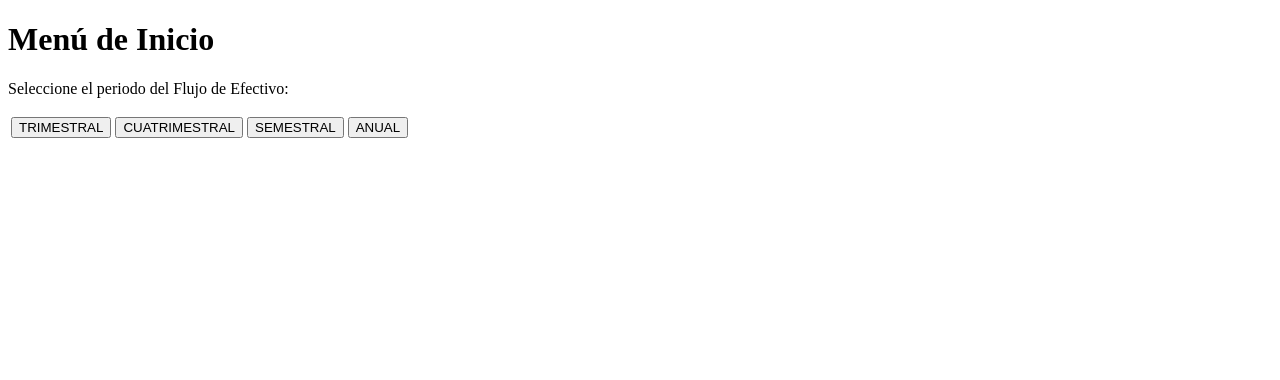
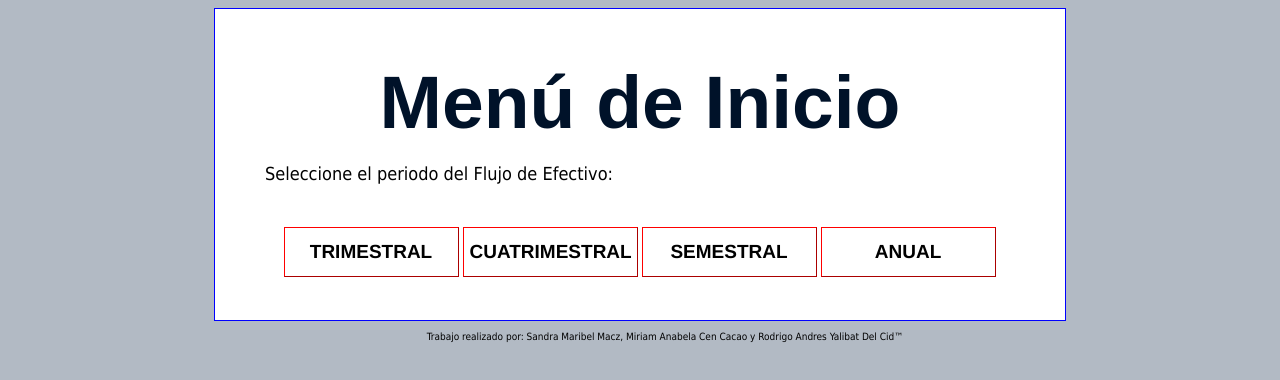
Before and after one commit to Rod-Rod-Rod/conta2, a plain HTML site: page index.html in a window 1280 px wide. Drawn offline with Linux system fonts and the light colour scheme.

Commit message:
Add files via upload

```diff
--- /dev/null
+++ b/index.css
@@ -0,0 +1,52 @@
+body {
+    background-color: #b2bac4;
+
+}
+
+p {
+    color: #000;
+    font-size: 18px;
+    font-family: Tahoma;
+    padding-left: 50px;
+}
+
+h1 {
+    font-size: 75px;
+    font-family: Arial;
+    color:#001229;
+    margin-bottom: 5px;
+    text-align: center;
+}
+
+button {
+    font-family: Helvetica;
+    font-size:19px;
+    font-weight: bold;
+    height: 50px;
+    width:175px;
+    border-color: red;
+    border-width: 1px;
+    background: transparent;
+}
+
+.caja {
+    background: #fff;
+    margin: auto;
+    width: 850px;
+    border-color: blue;
+    border-width: 1px;
+    border-style: solid;
+}
+
+.botones {
+    background: #ffffff;
+    width: 713px;
+    height: 50px;
+    margin: auto;
+    padding: 25px;
+}
+
+.present{
+    font-size: 10px;
+    text-align: center;
+}
--- a/index.html
+++ b/index.html
@@ -1,26 +1,21 @@
 <!DOCTYPE html>
 <html>
 <head>
-    <title>Menú</title>
+    <title>Flujo de Efectivo - Menú</title>
+    <link rel="stylesheet" href="index.css">
 </head>
 <body>
+<div class="caja">
     <h1>Menú de Inicio</h1>
     <p>Seleccione el periodo del Flujo de Efectivo:</p>
-<table>
-    <tr>
-        <td>
+    <div class="botones">
         <button onclick="window.location.href='TRIMESTRAL.html'">TRIMESTRAL</button>
-        </td>
-        <td>
         <button onclick="window.location.href='CUATRIMESTRAL.html'">CUATRIMESTRAL</button>
-        </td>
-        <td>
         <button onclick="window.location.href='SEMESTRAL.html'">SEMESTRAL</button>
-        </td>
-        <td>
         <button onclick="window.location.href='ANUAL.html'">ANUAL</button>
-        </td>
-    </tr>
-</table>
+    </div>
+    <br>
+</div>
+<p class="present">Trabajo realizado por: Sandra Maribel Macz, Miriam Anabela Cen Cacao y Rodrigo Andres Yalibat Del Cid™</p>
 </body>
 </html>
```
Lines whose indentation alone changed are shown as unchanged.
